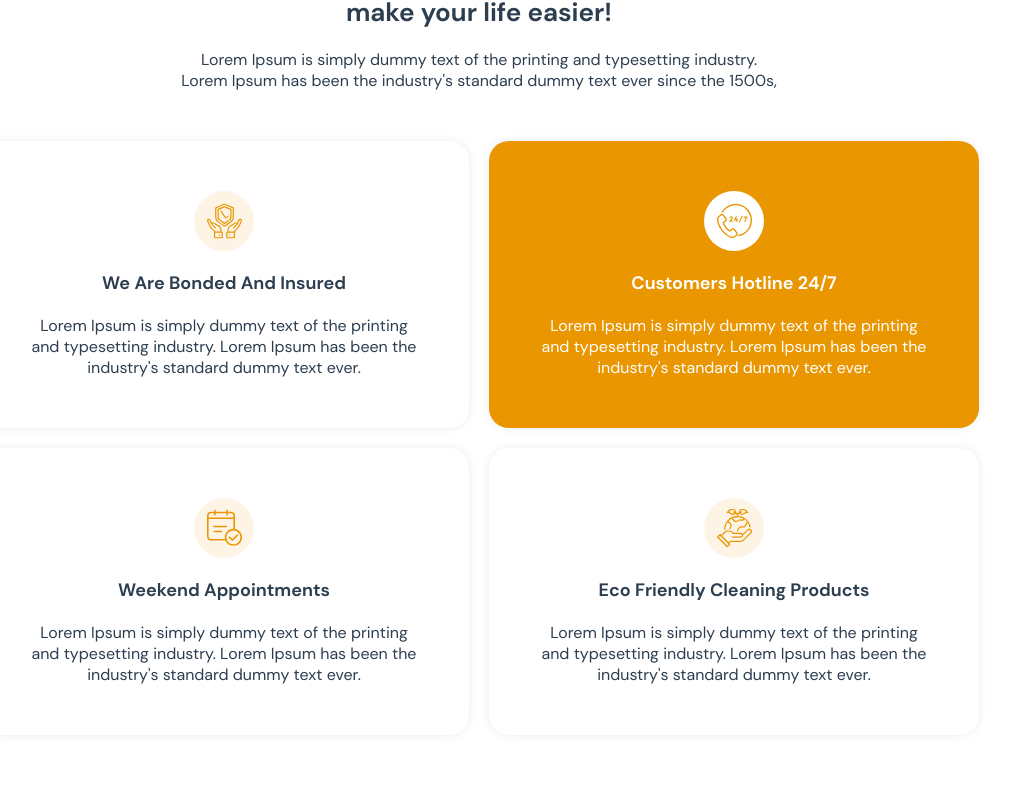
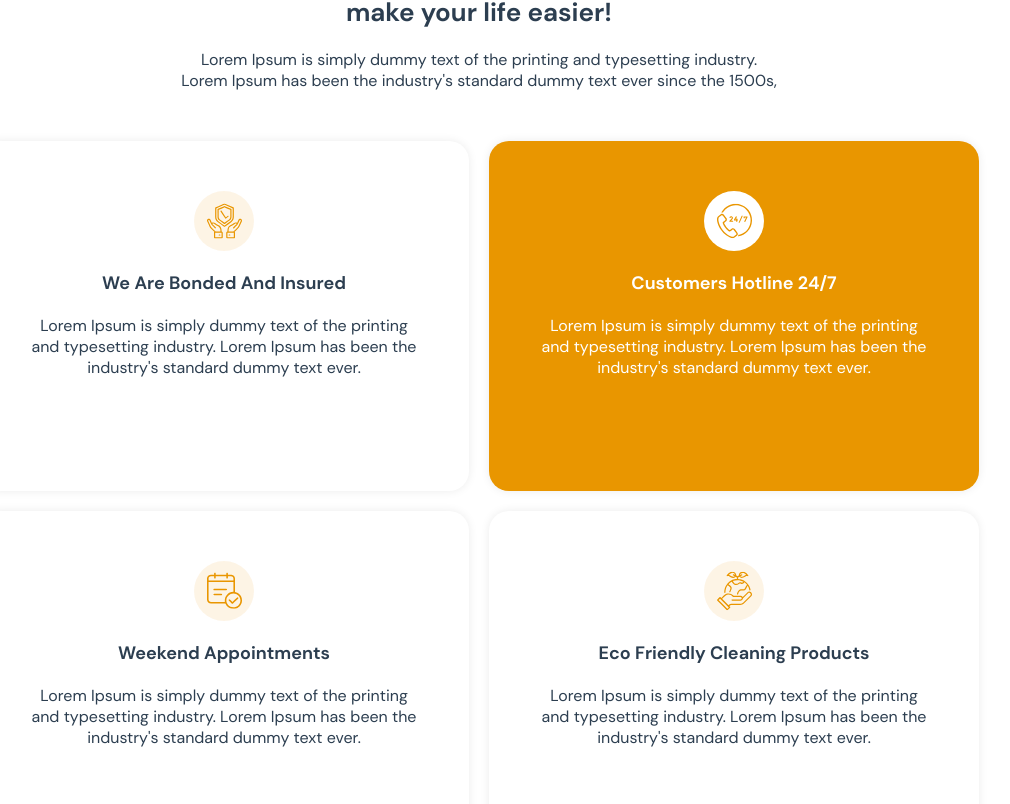
Before and after one commit to steve0288/cleaner, a Vue app: page /#/ in a window 1280 px wide. Shown: the part 1116-1920 px from the top of the page, without its empty margins (161-1171 px from the left). Built offline with nearby package versions, Linux system fonts and the light colour scheme.

Commit message:
Updated container height

```diff
--- a/src/components/BusinessAttributes.vue
+++ b/src/components/BusinessAttributes.vue
@@ -114,6 +114,7 @@ export default defineComponent({
     .container-3,
     .container-4{
       text-align: center;
+      min-height: 250px;
       max-width: 390px;
       width: 100%;
       box-shadow: 0px 0px 10px 0px #00000014;
```
